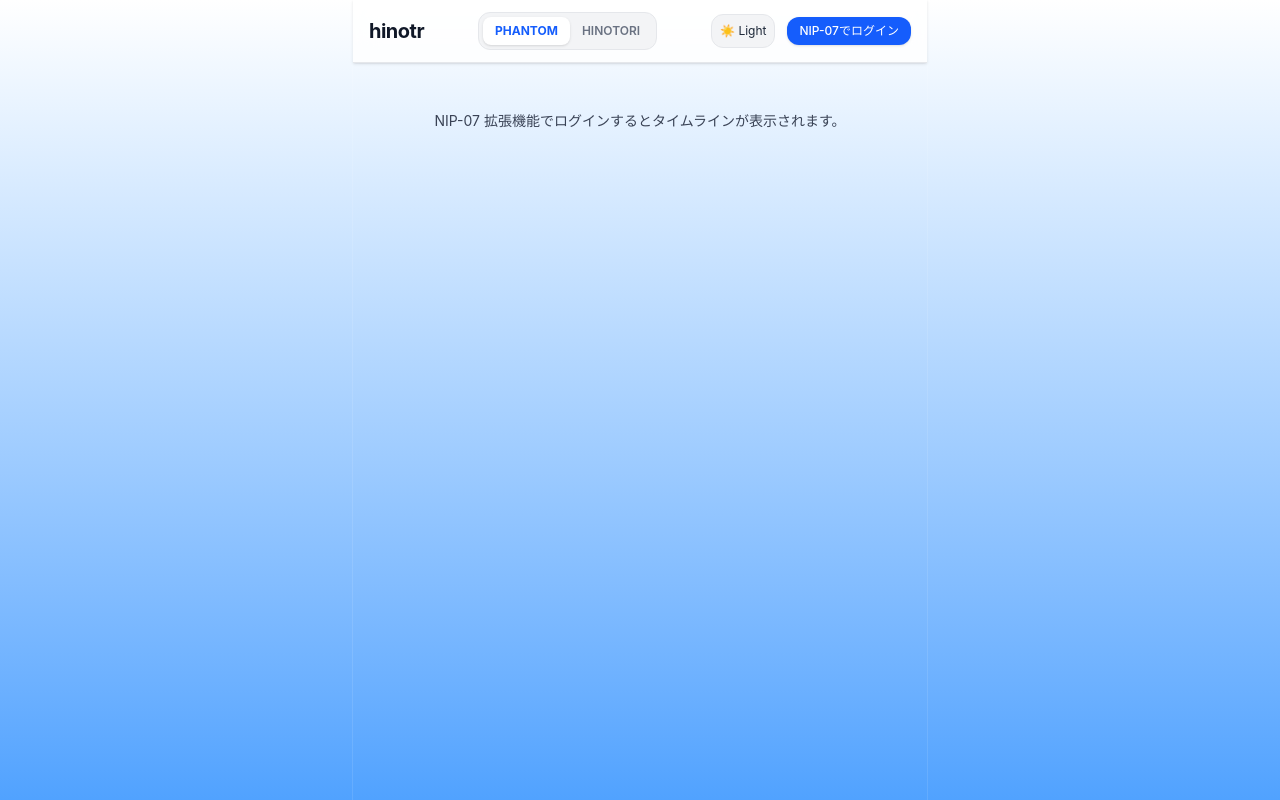
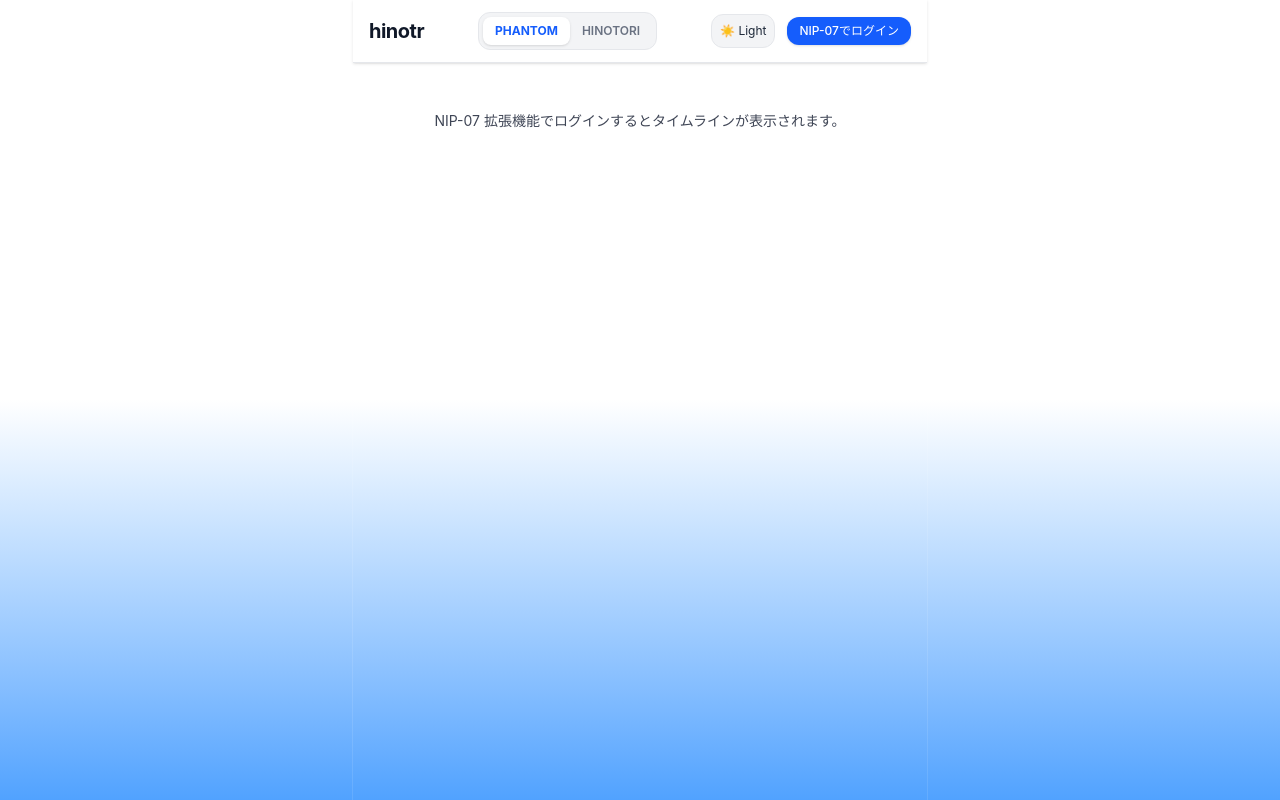
Before and after one commit to brokoyy/hinotr, a React (Vite) app: page / in a window 1280 px wide. Built offline with nearby package versions, Linux system fonts and the light colour scheme; what nostr-tools would draw is missing.

Commit message:
Update light theme gradient for PHANTOM

```diff
--- a/src/App.tsx
+++ b/src/App.tsx
@@ -57,7 +57,7 @@ export default function App() {
 
   const themeClasses = {
     PHANTOM: {
-      light: 'bg-gradient-to-b from-white to-blue-400 text-slate-900',
+      light: 'bg-gradient-to-b from-white via-white/80 to-blue-400 text-slate-900',
       dark: 'bg-gradient-to-b from-black via-slate-950 to-blue-950 text-white',
     },
     HINOTORI: {
```
